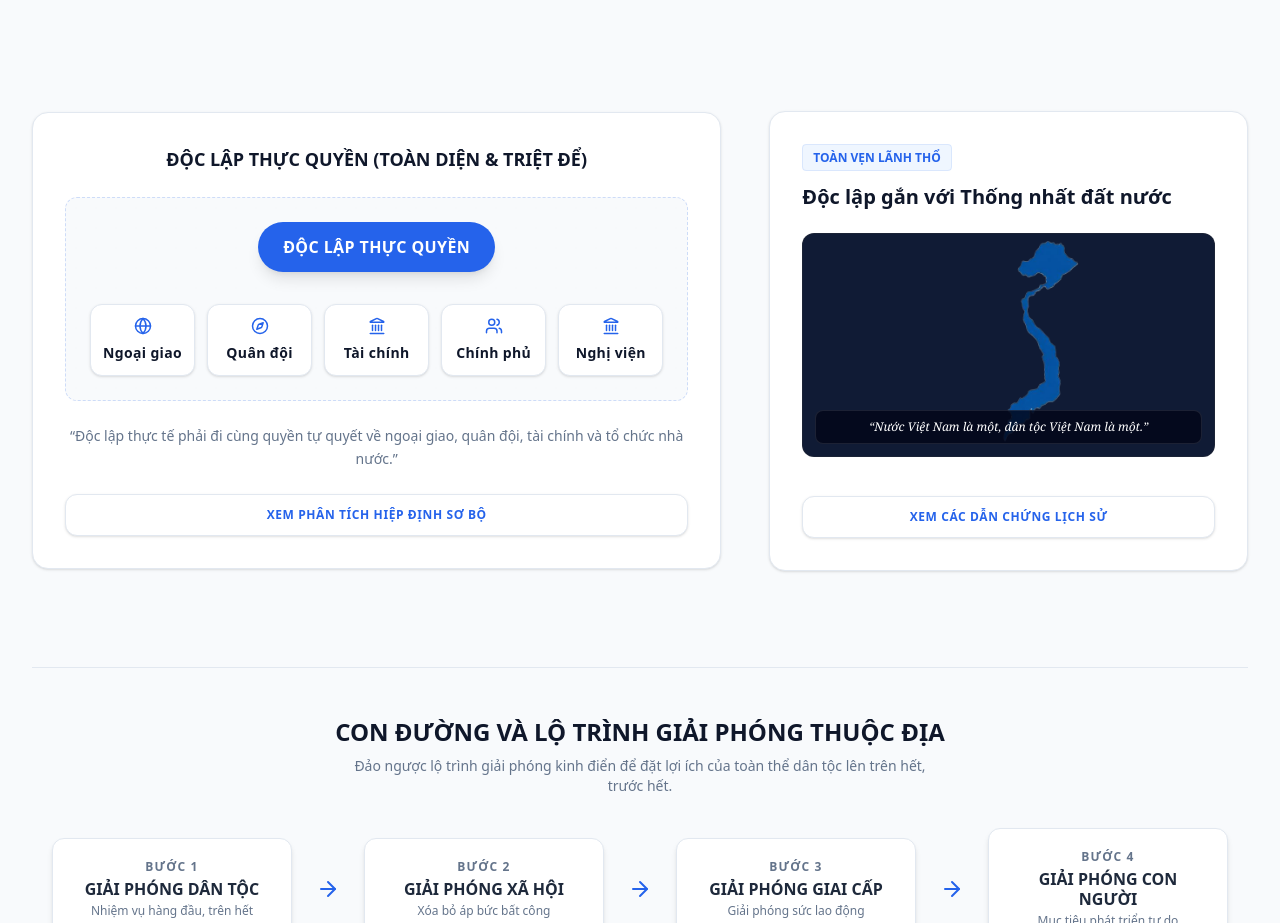
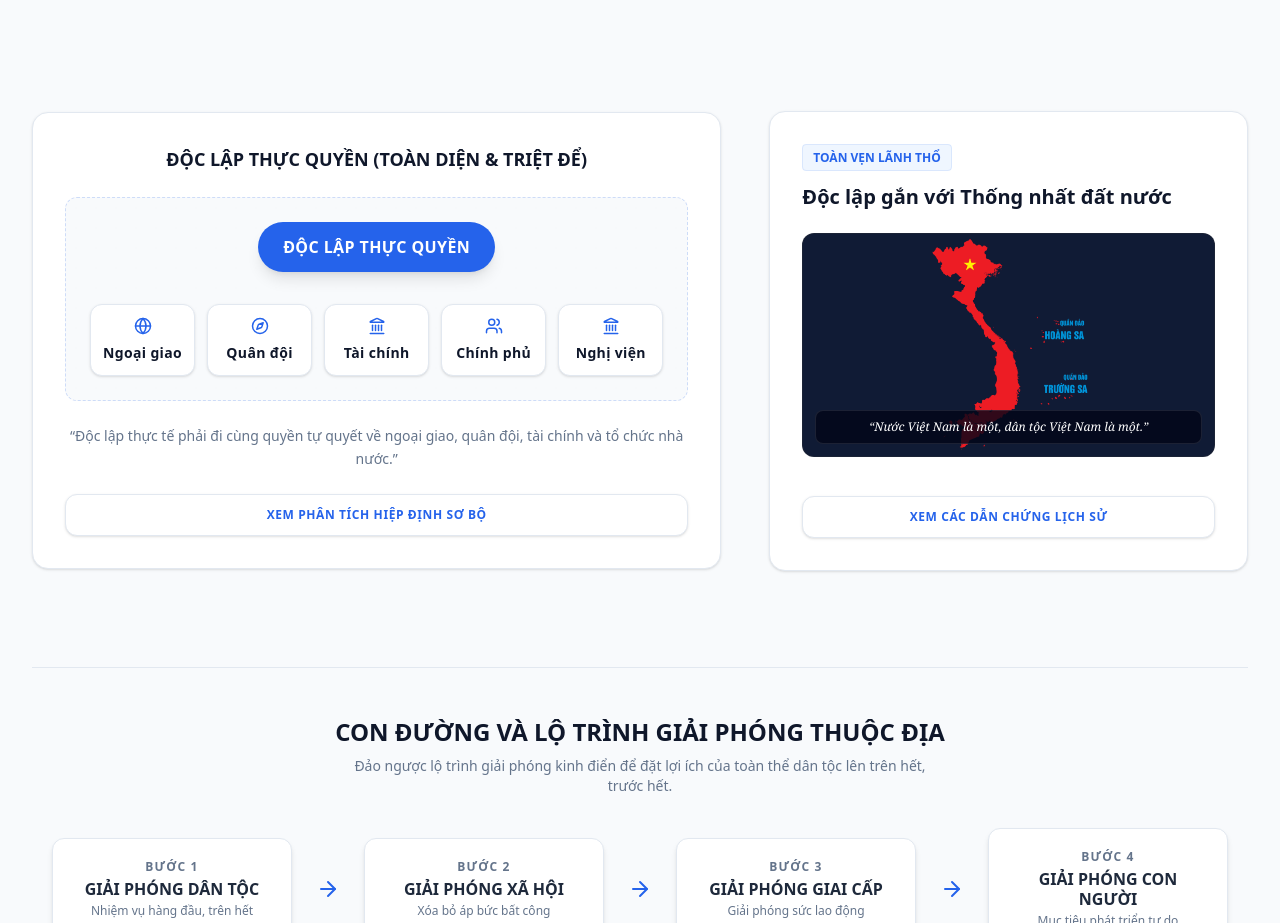
Before and after one commit to Tiffany-npmt/HCM202, a Next.js app: page / in a window 1280 px wide. Shown: the part 3960-4883 px from the top of the page. Built offline with nearby package versions, Linux system fonts and the light colour scheme.

Commit message:
update images

```diff
--- a/src/components/sections/Section02.tsx
+++ b/src/components/sections/Section02.tsx
@@ -105,10 +105,10 @@ export default function Section02() {
 
                 <div className="w-full h-full relative">
                   <Image
-                    src="/images/vietnam-map.png"
+                    src="/images/Ban-do-Viet-Nam.png"
                     alt="Bản đồ Việt Nam"
                     fill
-                    className="object-contain scale-200"
+                    className="object-contain"
                   />
                 </div>
 
```
Also changed, not shown: public/images/Ban-do-Viet-Nam.png (added), public/images/vietnam-map.png (deleted).
